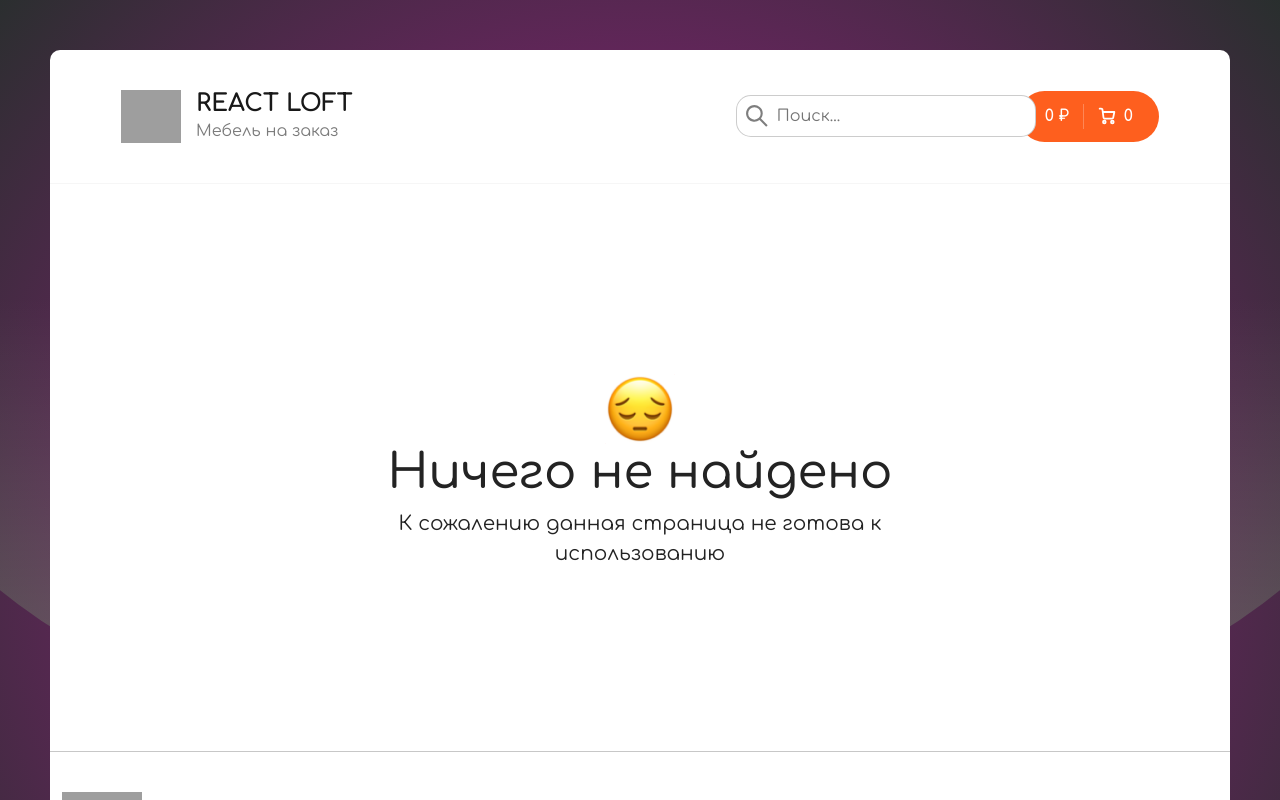
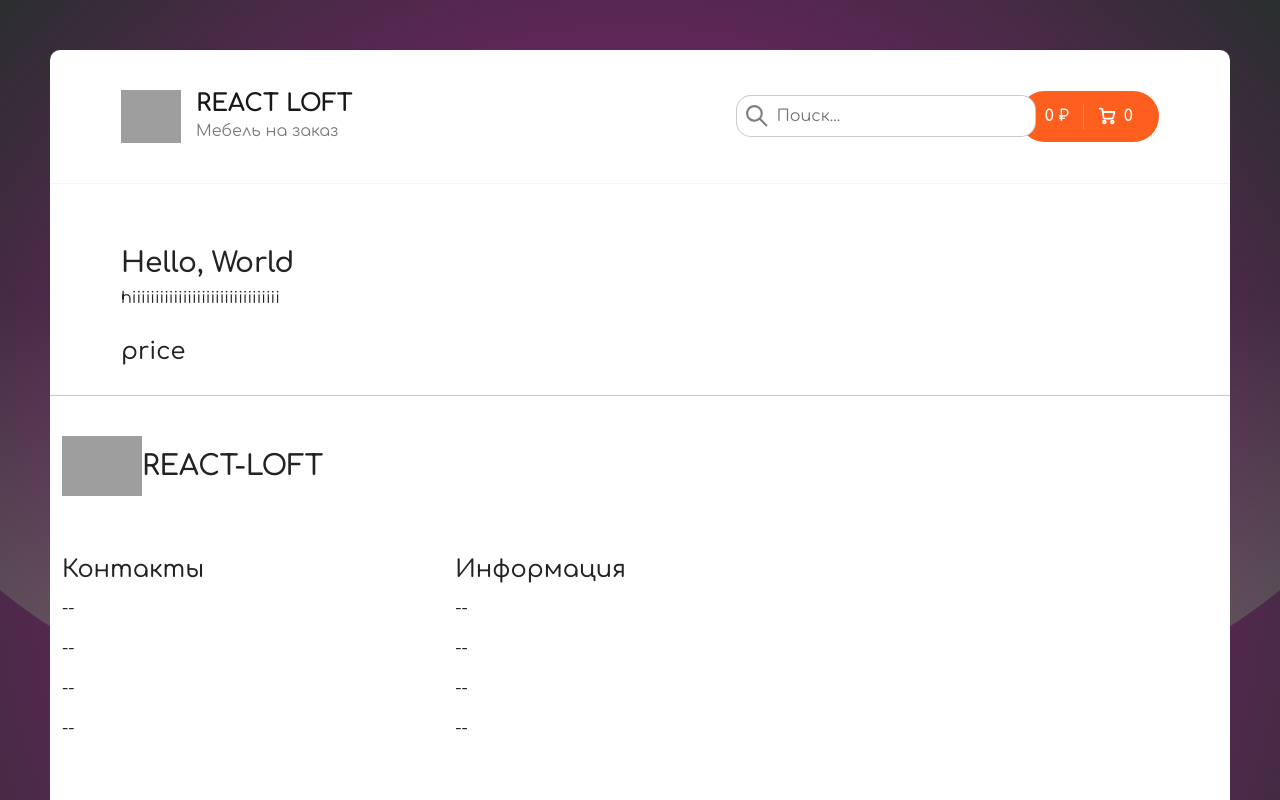
Before and after one commit to suyxhs/loft-react-app, a React (Create React App) app: page /loft/1 in a window 1280 px wide. Shown: the top 800 px of the page. Built offline with nearby package versions, Linux system fonts and the light colour scheme; grey boxes are pictures that could not be loaded.

Commit message:
start creating complete information about each product

```diff
--- a/src/App.js
+++ b/src/App.js
@@ -5,6 +5,7 @@ import Header from "./components/Header";
 import Footer from "./components/Footer";
 import Home from "./pages/Home";
 import Cart from "./pages/Cart";
+import FullLoft from "./pages/FullLoft";
 import NotFound from "./pages/NotFound";
 
 import "./scss/app.scss";
@@ -22,6 +23,7 @@ function App() {
           <Routes>
             <Route path="/" element={<Home />} />
             <Route path="/cart" element={<Cart />} />
+            <Route path="/loft/:id" element={<FullLoft />} />
             <Route path="*" element={<NotFound />} />
           </Routes>
           <Footer />
--- a/src/components/Header.jsx
+++ b/src/components/Header.jsx
@@ -1,12 +1,13 @@
-import { Link } from "react-router-dom";
+import { Link, useLocation } from "react-router-dom";
 import { useSelector } from "react-redux";
 
 import Search from "./Search";
 
 function Header() {
-  const { items, totalPrice } = useSelector(state => state.cart);
+  const { items, totalPrice } = useSelector((state) => state.cart);
+  const location = useLocation();
 
-  const totalCount = items.reduce((sum, item) => sum + item.count, 0)
+  const totalCount = items.reduce((sum, item) => sum + item.count, 0);
 
   return (
     <div className="header">
@@ -22,6 +23,7 @@ function Header() {
         </Link>
         <Search />
         <div className="header__cart">
+          {location.pathname !== "/cart" && (
             <Link to="/cart" className="button button--cart">
               <span>{totalPrice} ₽</span>
               <div className="button__delimiter"></div>
@@ -56,6 +58,7 @@ function Header() {
               </svg>
               <span>{totalCount}</span>
             </Link>
+          )}
         </div>
       </div>
     </div>
--- /dev/null
+++ b/src/pages/FullLoft.jsx
@@ -0,0 +1,32 @@
+import React from "react";
+import axios from "axios";
+import { useParams } from "react-router-dom";
+
+const FullLoft = () => {
+  const [loft, setLoft] = React.useState();
+  const { id } = useParams();
+
+  React.useEffect(() => {
+    async function fetchLoft() {
+      try {
+        const { data } = await axios.get(
+          `https://63d83131baa0f79e09a56b4b.mockapi.io/items/` + id
+        );
+        setLoft(data);
+      } catch (error) {
+        alert('Ошибка при получении данных предмета!');
+      }
+    }
+  }, []);
+
+  return (
+    <div className="container">
+      <img src="" alt="" />
+      <h2>Hello, World</h2>
+      <p>hiiiiiiiiiiiiiiiiiiiiiiiiiiiiiiii</p>
+      <h4>price</h4>
+    </div>
+  );
+};
+
+export default FullLoft;
--- a/src/pages/Home.jsx
+++ b/src/pages/Home.jsx
@@ -45,9 +45,7 @@ const Home = () => {
         setItems(res.data);
         setIsLoading(false);
       });
-    {
-      /*window.scrollTo(0, 0);*/
-    }
+    window.scrollTo(0, 0);
   }, [categoryId, sort.sortProperty, searchValue, currentPage]);
 
   const loftItems = items.map((obj) => <LoftBlock key={obj.id} {...obj} />);
```
Lines whose indentation alone changed are shown as unchanged.
